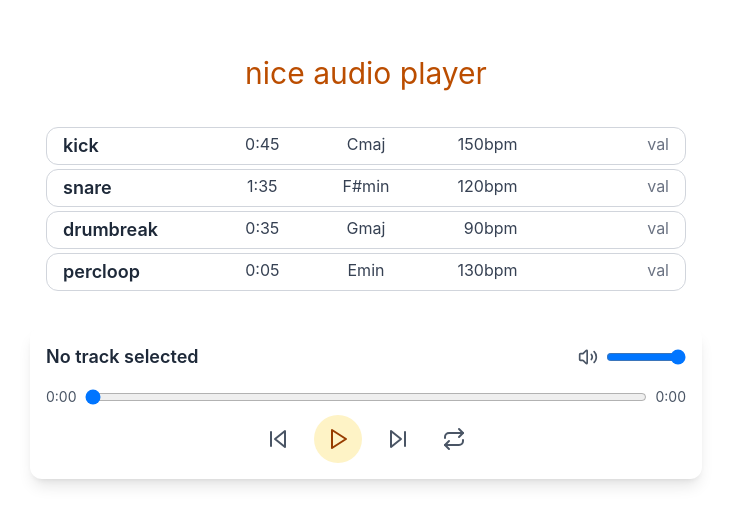
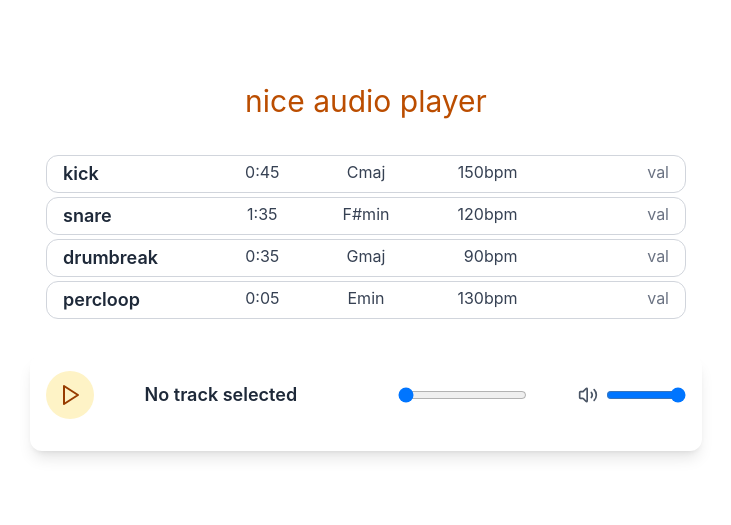
Before and after one commit to valentin-orrit/react-nice-audio-player, a React (Vite) app: page / in a window 1280 px wide. Shown: the part 149-674 px from the top of the page, without its empty margins (274-1005 px from the left). Built offline with nearby package versions, Linux system fonts and the light colour scheme.

Commit message:
adapted looping player

```diff
--- a/src/App.tsx
+++ b/src/App.tsx
@@ -67,11 +67,7 @@ function App() {
           </button>
         ))}
       </div>
-      <AudioPlayer
-        currentTrack={currentTrack}
-        onNext={handleNext}
-        onPrevious={handlePrevious}
-      />
+      <AudioPlayer currentTrack={currentTrack} />
     </div>
   )
 }
--- a/src/components/AudioPlayer.tsx
+++ b/src/components/AudioPlayer.tsx
@@ -1,12 +1,5 @@
 import React, { useState, useRef, useEffect } from 'react'
-import {
-  Play,
-  Pause,
-  SkipBack,
-  SkipForward,
-  Volume2,
-  Repeat,
-} from 'lucide-react'
+import { Play, Pause, Volume2, Repeat } from 'lucide-react'
 import { trackData } from '../data/tracks'
 
 interface AudioPlayerProps {
@@ -15,11 +8,7 @@ interface AudioPlayerProps {
   onPrevious?: () => void
 }
 
-const AudioPlayer = ({
-  currentTrack,
-  onNext,
-  onPrevious,
-}: AudioPlayerProps) => {
+const AudioPlayer = ({ currentTrack }: AudioPlayerProps) => {
   const [isPlaying, setIsPlaying] = useState(false)
   const [currentTime, setCurrentTime] = useState(0)
   const [duration, setDuration] = useState(0)
@@ -38,6 +27,12 @@ const AudioPlayer = ({
   const timeUpdateRef = useRef<number>()
 
   useEffect(() => {
+    if (currentTrack) {
+      setIsLooping(currentTrack.loop || false)
+    }
+  }, [currentTrack])
+
+  useEffect(() => {
     // Initialize Audio Context
     audioContextRef.current = new (window.AudioContext ||
       (window as any).webkitAudioContext)()
@@ -54,7 +49,6 @@ const AudioPlayer = ({
   useEffect(() => {
     if (currentTrack) {
       loadAudio()
-      togglePlay()
     }
     return () => {
       sourceNodeRef.current?.stop()
@@ -128,13 +122,6 @@ const AudioPlayer = ({
     setIsPlaying(!isPlaying)
   }
 
-  const toggleLoop = () => {
-    setIsLooping(!isLooping)
-    if (sourceNodeRef.current) {
-      sourceNodeRef.current.loop = !isLooping
-    }
-  }
-
   const handleSeek = (e: React.ChangeEvent<HTMLInputElement>) => {
     const seekTime = parseFloat(e.target.value)
     pausedAtRef.current = seekTime
@@ -153,20 +140,37 @@ const AudioPlayer = ({
     }
   }
 
-  const formatTime = (time: number) => {
-    const minutes = Math.floor(time / 60)
-    const seconds = Math.floor(time % 60)
-    return `${minutes}:${seconds.toString().padStart(2, '0')}`
-  }
-
   return (
     <div className="w-full max-w-2xl bg-white rounded-xl shadow-lg p-4 mt-8">
       <div className="flex items-center justify-between mb-4">
-        <div className="flex-1">
-          <h3 className="text-lg font-semibold text-gray-800">
-            {currentTrack?.title || 'No track selected'}
-          </h3>
-          <p className="text-sm text-gray-600">{currentTrack?.author}</p>
+        <div className="flex items-center justify-center gap-4">
+          <button
+            onClick={togglePlay}
+            className="p-3 bg-amber-100 rounded-full hover:bg-amber-200"
+            disabled={!currentTrack}
+          >
+            {isPlaying ? (
+              <Pause size={24} className="text-amber-800" />
+            ) : (
+              <Play size={24} className="text-amber-800" />
+            )}
+          </button>
+        </div>
+        <h3 className="text-lg font-semibold text-gray-800">
+          {currentTrack?.title || 'No track selected'}
+        </h3>
+        <p className="text-sm text-gray-600">{currentTrack?.author}</p>
+
+        <div className="flex items-center gap-2">
+          <input
+            type="range"
+            min="0"
+            max={duration || 0}
+            step="0.01"
+            value={currentTime}
+            onChange={handleSeek}
+            className="flex-1"
+          />
         </div>
 
         <div className="flex items-center gap-4">
@@ -184,64 +188,6 @@ const AudioPlayer = ({
           </div>
         </div>
       </div>
-
-      <div className="flex flex-col gap-2">
-        <div className="flex items-center gap-2">
-          <span className="text-sm text-gray-600">
-            {formatTime(currentTime)}
-          </span>
-          <input
-            type="range"
-            min="0"
-            max={duration || 0}
-            step="0.01"
-            value={currentTime}
-            onChange={handleSeek}
-            className="flex-1"
-          />
-          <span className="text-sm text-gray-600">{formatTime(duration)}</span>
-        </div>
-
-        <div className="flex items-center justify-center gap-4">
-          <button
-            onClick={onPrevious}
-            className="p-2 text-gray-600 hover:text-gray-800"
-            disabled={!onPrevious}
-          >
-            <SkipBack size={24} />
-          </button>
-
-          <button
-            onClick={togglePlay}
-            className="p-3 bg-amber-100 rounded-full hover:bg-amber-200"
-            disabled={!currentTrack}
-          >
-            {isPlaying ? (
-              <Pause size={24} className="text-amber-800" />
-            ) : (
-              <Play size={24} className="text-amber-800" />
-            )}
-          </button>
-
-          <button
-            onClick={onNext}
-            className="p-2 text-gray-600 hover:text-gray-800"
-            disabled={!onNext}
-          >
-            <SkipForward size={24} />
-          </button>
-
-          <button
-            onClick={toggleLoop}
-            className={`p-2 ${
-              isLooping ? 'text-amber-800' : 'text-gray-600'
-            } hover:text-amber-800`}
-            disabled={!currentTrack}
-          >
-            <Repeat size={24} />
-          </button>
-        </div>
-      </div>
     </div>
   )
 }
```
